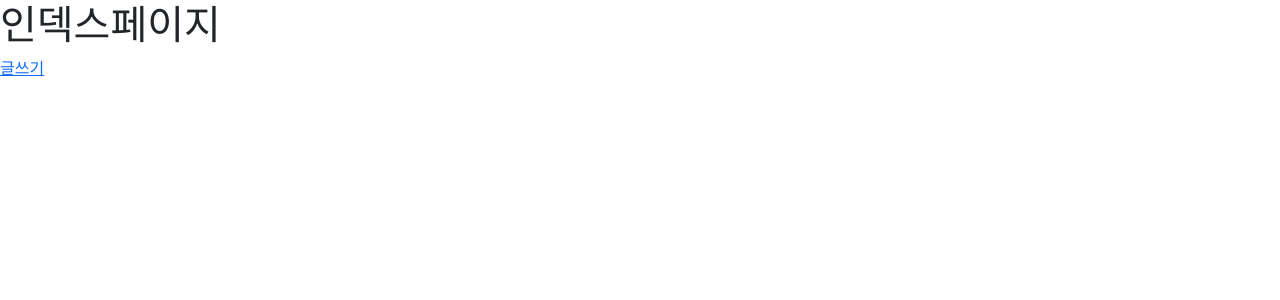
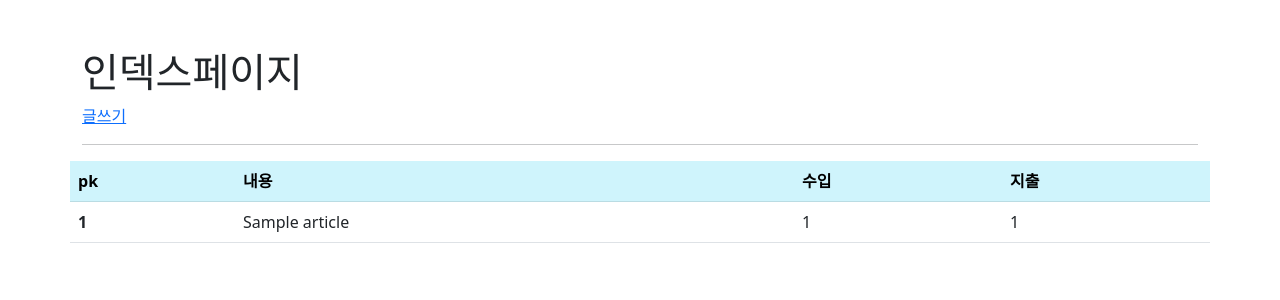
Before and after one commit to soohofather/moneymanagement, a Django app: page / in a window 1280 px wide. Shown: the top 300 px of the page. Run offline with Django 3.2, Linux system fonts and the light colour scheme; tables that the repository leaves empty hold one stand-in row (values such as "Sample post"); some libraries are stand-ins or nearby versions.

Commit message:
동현 : 인덱스페이지 글 목록 기능 구현

```diff
--- a/articles/templates/articles/index.html
+++ b/articles/templates/articles/index.html
@@ -1,7 +1,34 @@
 {% extends 'base.html' %}
 {% block content %}
 
-<h1>인덱스페이지</h1>
-<a href="{% url 'articles:create' %}">글쓰기</a>
+<div class="container my-5">
+
+  <h1>인덱스페이지</h1>
+  <a href="{% url 'articles:create' %}">글쓰기</a>
+  <hr>
+  <di class="row d-flex justify-content-center">
+    <table class="table">
+      <thead class="table-info">
+        <tr>
+          <th scope="col">pk</th>
+          <th scope="col">내용</th>
+          <th scope="col">수입</th>
+          <th scope="col">지출</th>
+        </tr>
+      </thead>
+      {% for article in articles %}
+      <tbody>
+        <tr>
+          <th scope="row">{{ article.pk }}</th>
+          <td>{{ article.title }}</td>
+          <td>{{ article.incoming }}</td>
+          <td>{{ article.spending }}</td>
+        </tr>
+      </tbody>
+      {% endfor %}
+    </table>
+  </div>
+
+</div>
 
 {% endblock content %}
--- a/articles/views.py
+++ b/articles/views.py
@@ -7,7 +7,13 @@ from .forms import ArticleForm
 
 def index(request):
 
-    return render(request, "articles/index.html")
+    articles = Article.objects.all()
+
+    context = {
+        "articles": articles,
+    }
+
+    return render(request, "articles/index.html", context)
 
 
 def create(request):
```
